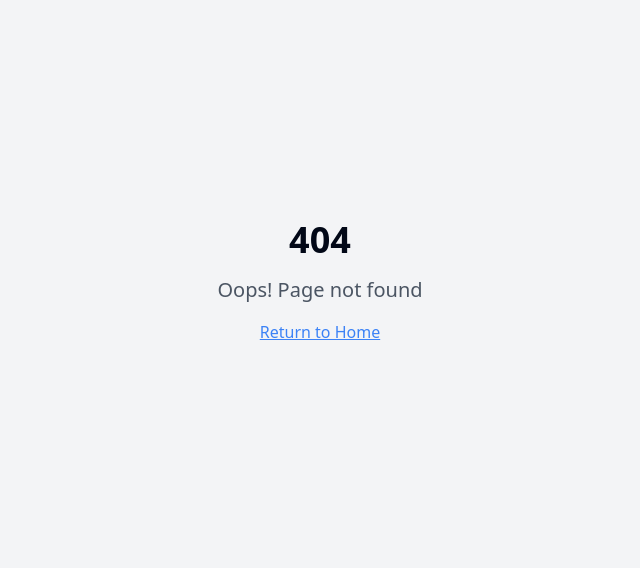
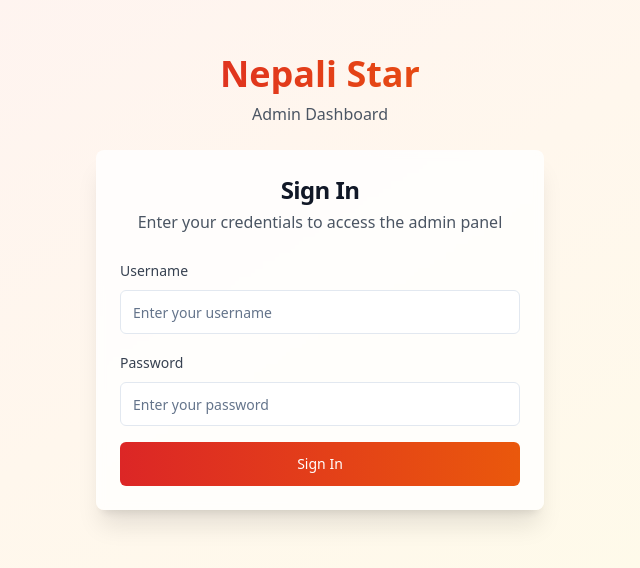
Before and after one commit to chemical081/nepali-star-buzz-pulse, a React (Vite) app: page /admin-login in a window 1280 px wide. Before the commit this address had no page. Shown: the part 118-686 px from the top of the page, without its empty margins (320-960 px from the left). Built offline with nearby package versions, Linux system fonts and the light colour scheme.

Commit message:
Fix: Login and URL issues
- Fixed blank page on login.
- Shortened admin login URL to /admin-login.
- Addressed any other related issues.

```diff
--- a/src/App.tsx
+++ b/src/App.tsx
@@ -20,7 +20,7 @@ const App = () => (
         <BrowserRouter>
           <Routes>
             <Route path="/" element={<Index />} />
-            <Route path="/secret-admin-dashboard-2024" element={<AdminDashboard />} />
+            <Route path="/admin-login" element={<AdminDashboard />} />
             {/* ADD ALL CUSTOM ROUTES ABOVE THE CATCH-ALL "*" ROUTE */}
             <Route path="*" element={<NotFound />} />
           </Routes>
--- a/src/config/deploy.ts
+++ b/src/config/deploy.ts
@@ -11,7 +11,7 @@ export const deployConfig = {
     : 'http://localhost:3000',
 
   // Admin route (keep it secret in production)
-  adminRoute: '/secret-admin-dashboard-2024',
+  adminRoute: '/admin-login',
 
   // Feature flags
   features: {
--- a/src/pages/AdminDashboard.tsx
+++ b/src/pages/AdminDashboard.tsx
@@ -13,11 +13,11 @@ import { useAuth } from '@/contexts/AuthContext';
 import { toast } from '@/hooks/use-toast';
 
 const AdminDashboard = () => {
+  const { currentAdmin, logout, isLoading } = useAuth();
   const [activeTab, setActiveTab] = useState('posts');
   const [editingPost, setEditingPost] = useState<Post | null>(null);
   const [showPostForm, setShowPostForm] = useState(false);
   const [posts, setPosts] = useState<Post[]>([]);
-  const { currentAdmin, logout, isLoading } = useAuth();
 
   // Show loading state while auth is initializing
   if (isLoading) {
```
